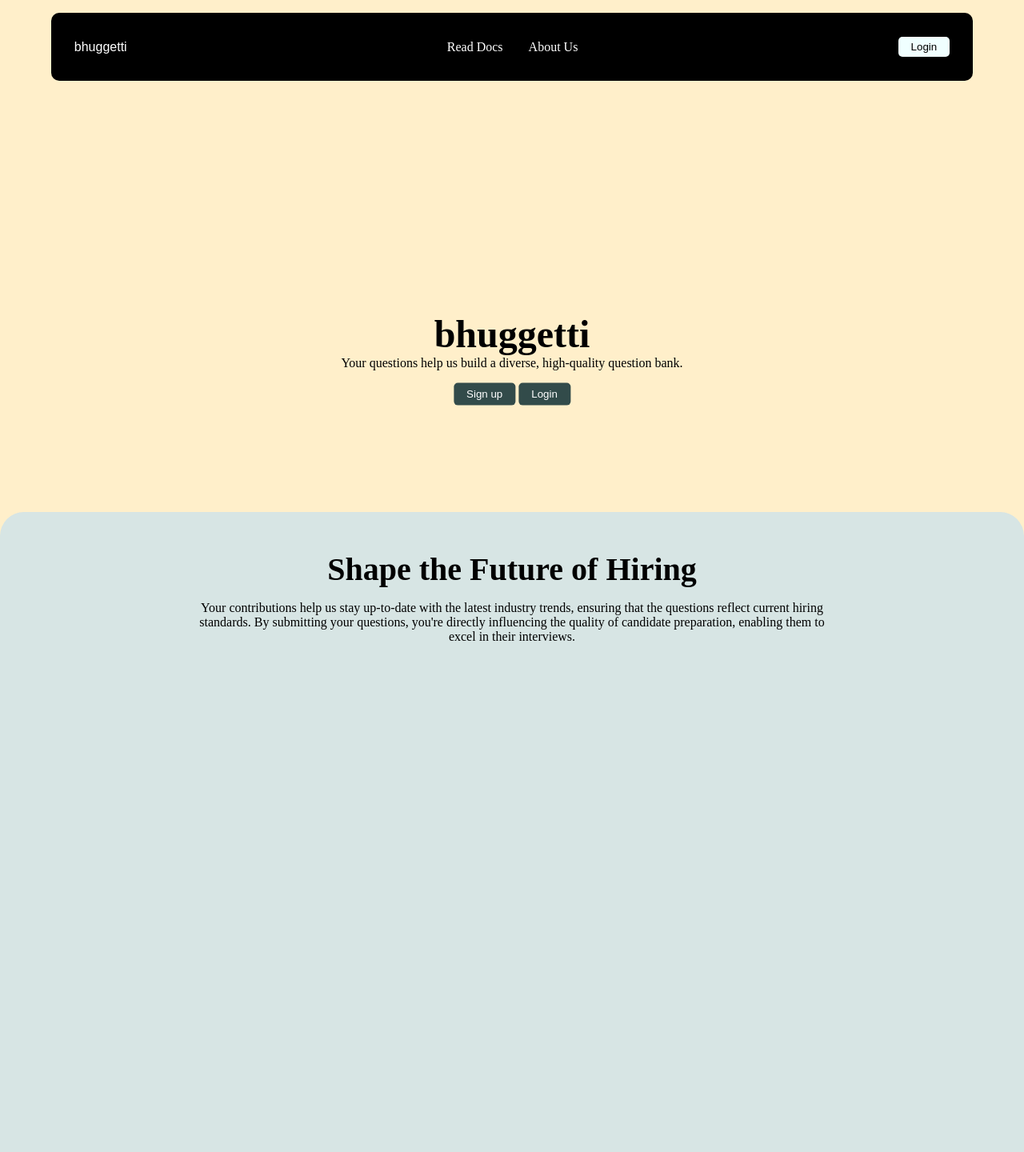
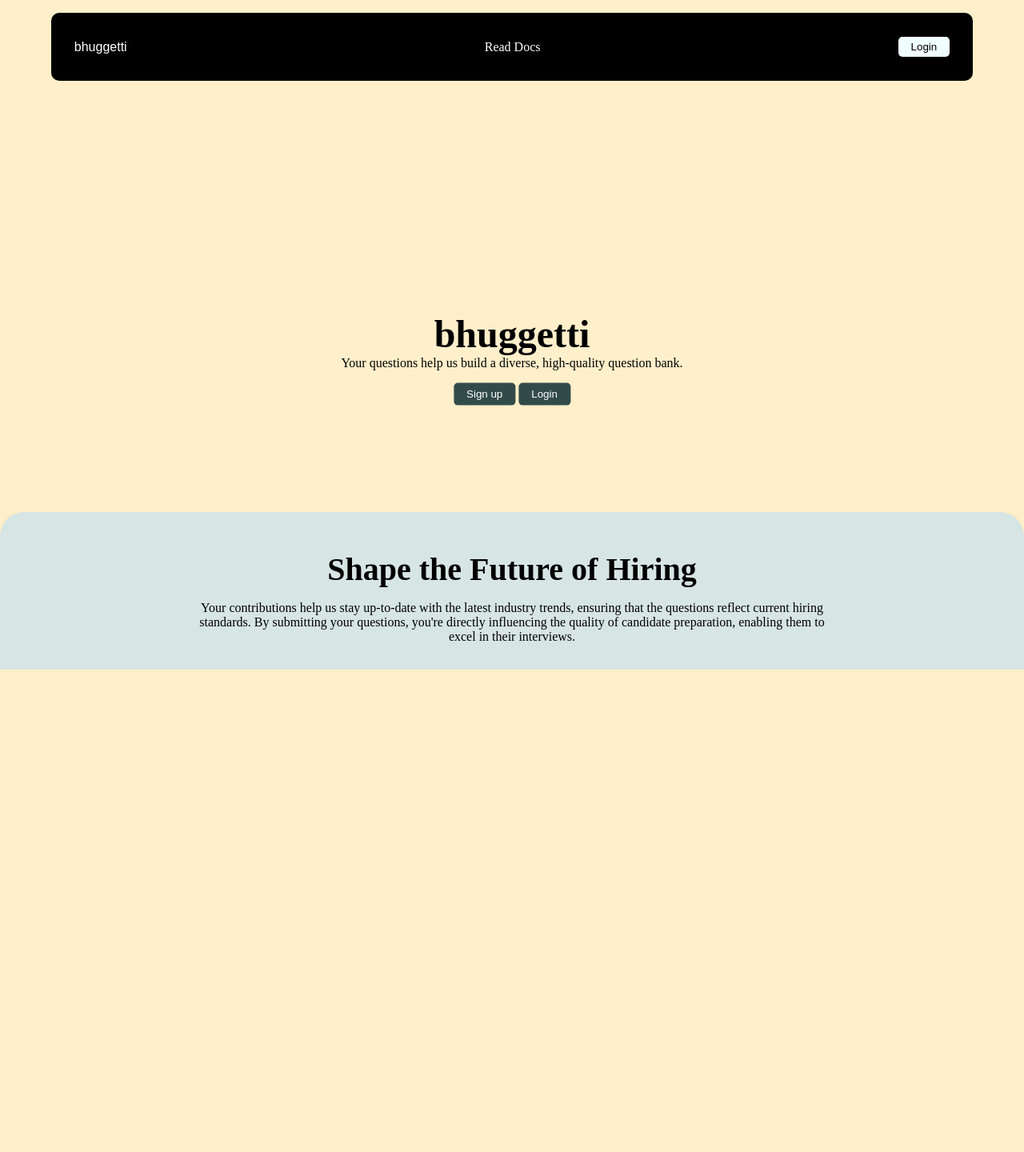
Before and after one commit to aust21/bhuggettiAPI, a Flask app: page / in a window 1280 px wide. Shown: the whole page at 80% size. After the commit the page ends 837 px from the top, so only its background shows below. Run offline with Flask 3, Linux system fonts and the light colour scheme.

Commit message:
remove nav link

```diff
--- a/inatorAPI/__init__.py
+++ b/inatorAPI/__init__.py
@@ -77,6 +77,9 @@ def create_app():
         else:
             return jsonify({"data":"invalid question type. Please refer to the docs"})
 
+        if len(questions) == 0:
+            return jsonify({"data": "there are no questions yet for this field"})
+
         questions_data = [
             {
                 "id": question.id,
--- a/inatorAPI/static/home.css
+++ b/inatorAPI/static/home.css
@@ -3,17 +3,6 @@
   --white: #fff;
   --btnColor: #324b4a;
 }
-
-/* .sec__1::after {
-  content: "";
-  width: 100%;
-  height: 200px;
-  background-color: var(--bgLighter);
-  position: absolute;
-  bottom: 0;
-  left: 0;
-  clip-path: polygon(100% 50%, 0 100%, 100% 100%);
-} */
 
 .sec__1 {
   min-height: 80vh;
@@ -43,3 +32,7 @@
 .buttons > button > a {
   color: var(--white);
 }
+
+.sec__2 {
+  min-height: fit-content;
+}
--- a/inatorAPI/templates/base.html
+++ b/inatorAPI/templates/base.html
@@ -25,10 +25,7 @@
           <li>
             <a href="{{ url_for('auth.logout') }}">Logout</a>
           </li>
-          {% else %}
-
-          <li><a href="{{ url_for('about') }}">About Us</a></li>
-          {% endif %}
+          {% else %} {% endif %}
         </ul>
 
         <ul>
```
